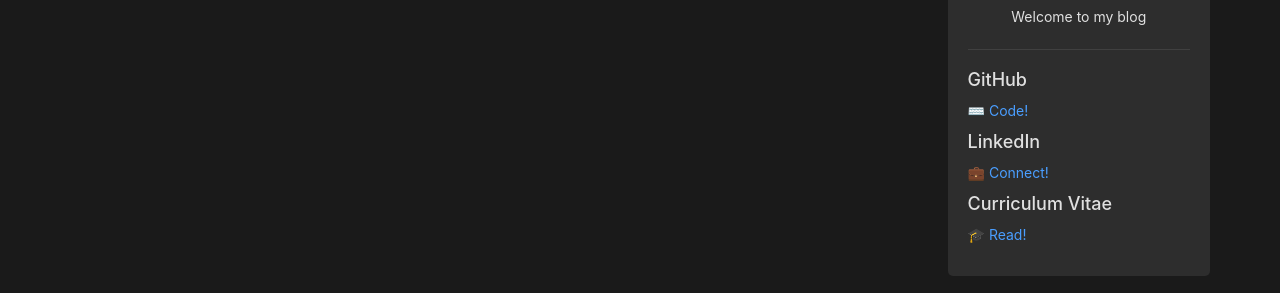
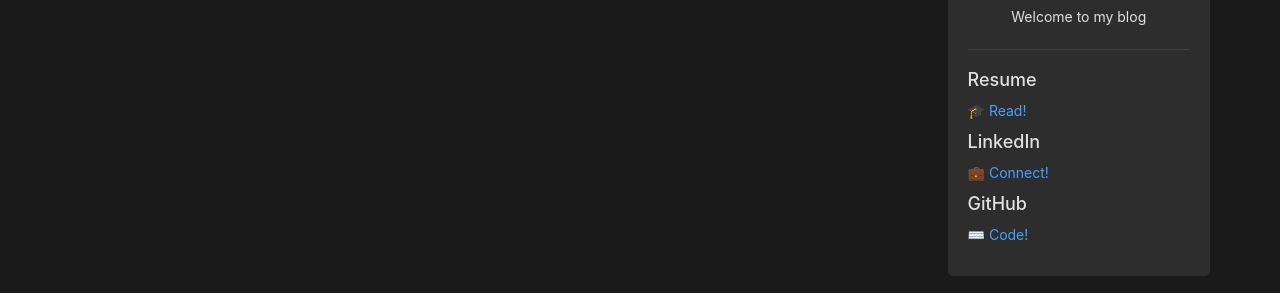
Before and after one commit to WangZixuan-nus/blog, a plain HTML site: page docs/index.html in a window 1280 px wide. Shown: the part 313-606 px from the top of the page. Drawn offline with nearby package versions, Linux system fonts and the light colour scheme; a small style sheet from the web is missing.

Commit message:
Update index.html

```diff
--- a/docs/index.html
+++ b/docs/index.html
@@ -146,14 +146,15 @@
                     <hr>
                     <div class="links">
 
-                        <h4 style="text-align: left;">GitHub</h4>
-                        <p style="text-align: left;"><a href="https://github.com/WangZixuan-nus" target="_blank">⌨️ Code!</a></p>
+                        <h4 style="text-align: left;">Resume</h4>
+                        <p style="text-align: left;"><a href="https://wangzixuan-nus.github.io/CV/" target="_blank">🎓 Read!</a></p>
 
                         <h4 style="text-align: left;">LinkedIn</h4>
                         <p style="text-align: left;"><a href="https://www.linkedin.com/in/wang-zixuan-nus" target="_blank">💼 Connect!</a></p>
 
-                        <h4 style="text-align: left;">Curriculum Vitae</h4>
-                        <p style="text-align: left;"><a href="https://wangzixuan-nus.github.io/CV/" target="_blank">🎓 Read!</a></p>
+                        <h4 style="text-align: left;">GitHub</h4>
+                        <p style="text-align: left;"><a href="https://github.com/WangZixuan-nus" target="_blank">⌨️ Code!</a></p>
+
 
                      </div>
                 </div>
```
